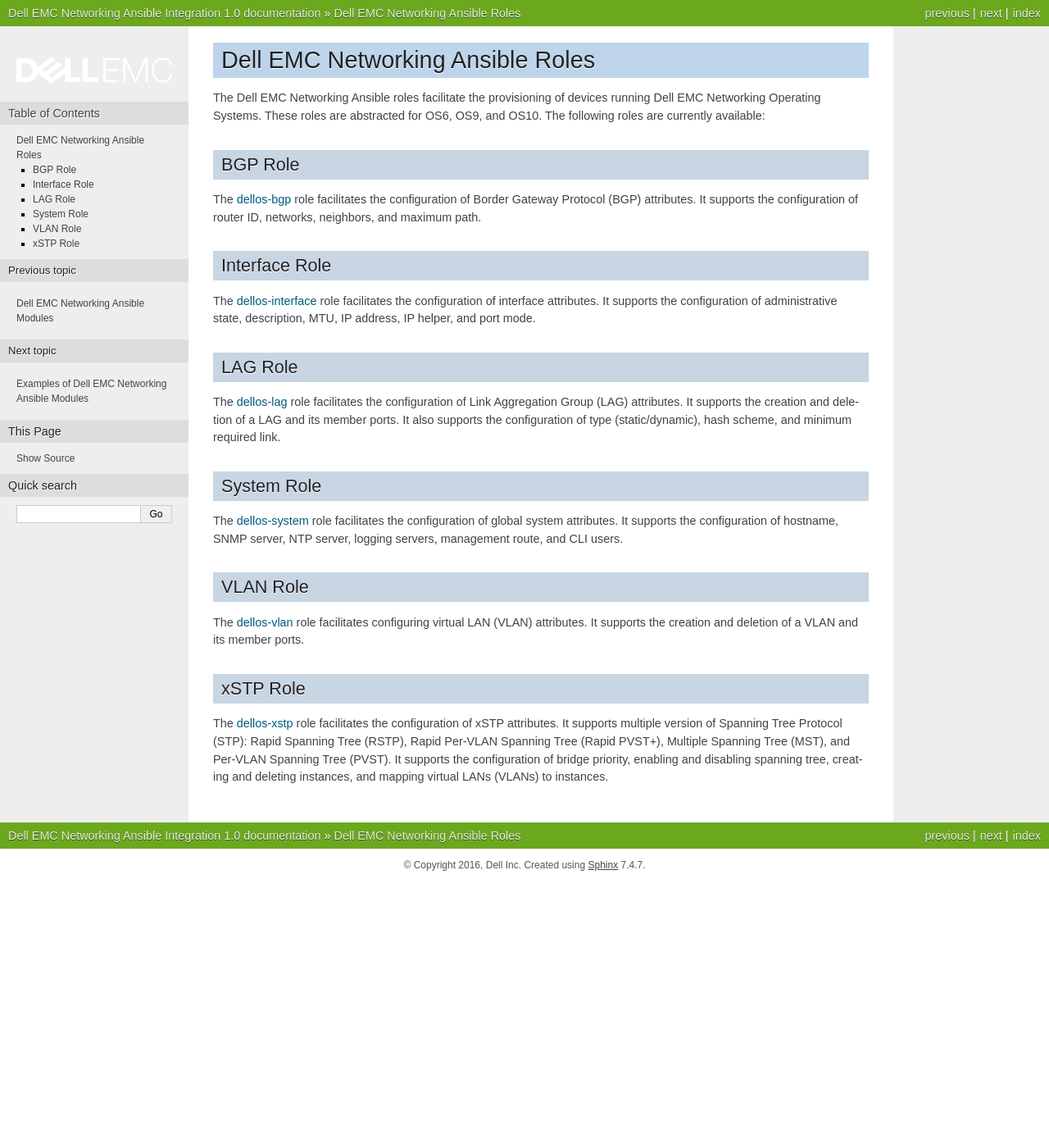
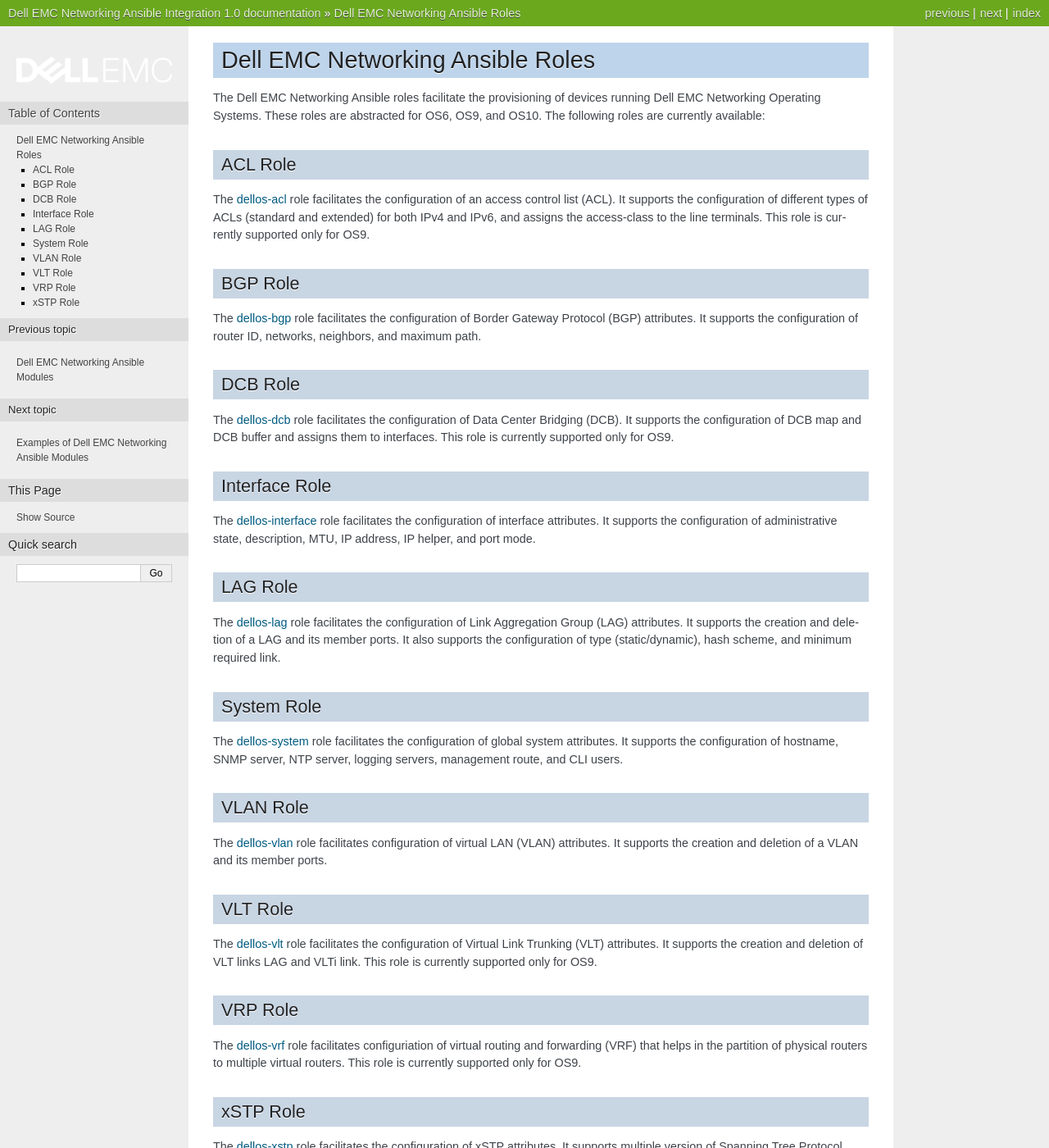
Before and after one commit to Dell-Networking/ansible-dellos-docs, a Sphinx documentation site: the page built from source/roles.rst, in a window 1280 px wide and 1400 px high. Shown: the whole window at 82% size. Built offline with Sphinx 7.4.7, drawn with Linux system fonts in a browser that asks for light colours.

```diff
--- a/source/roles.rst
+++ b/source/roles.rst
@@ -6,10 +6,21 @@ The Dell EMC Networking Ansible roles facilitate the provisioning of devices run
 These roles are abstracted for OS6, OS9, and OS10. The following roles are currently available:
 
 
+ACL Role
+----------
+The `dellos-acl <https://galaxy.ansible.com/Dell-Networking/dellos-acl/>`_ role facilitates the configuration of an access control list (ACL). It supports the configuration of different types of ACLs (standard and extended) for both IPv4 and IPv6, and assigns the access-class to the line terminals. This role is currently supported only for OS9.
+
+
 BGP Role
 -----------
 
 The `dellos-bgp <https://galaxy.ansible.com/Dell-Networking/dellos-bgp/>`_ role facilitates the configuration of Border Gateway Protocol (BGP) attributes. It supports the configuration of router ID, networks, neighbors, and maximum path.
+
+
+DCB Role
+----------
+
+The `dellos-dcb <https://galaxy.ansible.com/Dell-Networking/dellos-dcb/>`_ role facilitates the configuration of Data Center Bridging (DCB). It supports the configuration of DCB map and DCB buffer and assigns them to interfaces. This role is currently supported only for OS9.
 
 
 Interface Role
@@ -31,7 +42,18 @@ The `dellos-system <https://galaxy.ansible.com/Dell-Networking/dellos-system/>`_
 VLAN Role
 ----------
 
-The `dellos-vlan <https://galaxy.ansible.com/Dell-Networking/dellos-vlan/>`_ role facilitates configuring virtual LAN (VLAN) attributes. It supports the creation and deletion of a VLAN and its member ports.
+The `dellos-vlan <https://galaxy.ansible.com/Dell-Networking/dellos-vlan/>`_ role facilitates configuration of virtual LAN (VLAN) attributes. It supports the creation and deletion of a VLAN and its member ports.
+
+VLT Role
+----------
+
+The `dellos-vlt <https://galaxy.ansible.com/Dell-Networking/dellos-vlt/>`_ role facilitates the configuration of Virtual Link Trunking (VLT) attributes. It supports the creation and deletion of VLT links LAG and VLTi link. This role is currently supported only for OS9.
+
+VRP Role
+--------
+
+The `dellos-vrf <https://galaxy.ansible.com/Dell-Networking/dellos-vrf/>`_ role facilitates configuriation of virtual routing and forwarding (VRF) that helps in the partition of physical routers to multiple virtual routers. This role is currently supported only for OS9.
+
 
 xSTP Role
 ------------
```
Also changed, not shown: source/releasenotes.rst (+15 -0 lines).
